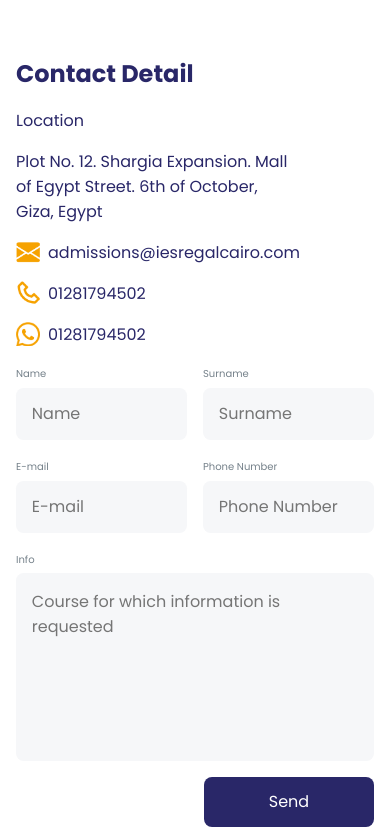
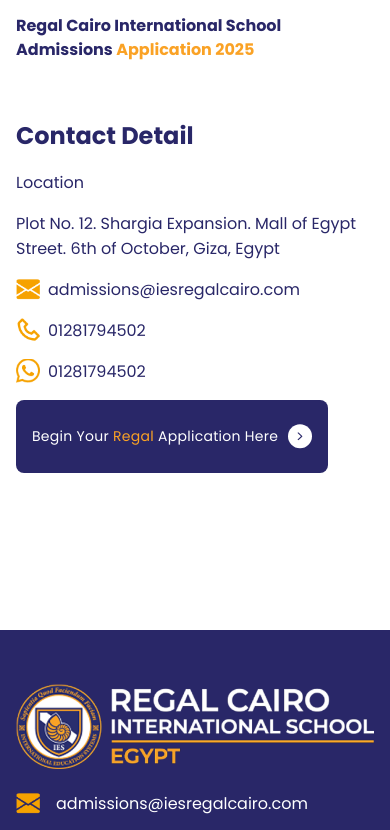
Before and after one commit to MKY-Communications/regal, a React (Vite) app: page / in a window 390 px wide. Shown: the part 8294-9124 px from the top of the page. Built offline with nearby package versions, Linux system fonts and the light colour scheme.

Commit message:
New Forms

```diff
--- a/src/assets/icons/index.tsx
+++ b/src/assets/icons/index.tsx
@@ -11,3 +11,4 @@
 export {default as SekIesApproach} from "./sek-ies-approach.png";
 export {default as TeamBasedLearning} from "./team-based-learning.png";
 export {default as PhoneTwoIcon} from "./phone-two.png";
+export {default as ArrowIcon} from "./next.svg"
--- a/src/components/ContactUs.css
+++ b/src/components/ContactUs.css
@@ -41,7 +41,7 @@
 .contact-us-details {
     color: var(--Regal-Purple);
     width: 100%;
-    max-width: 312px;
+    max-width: 700px;
     display: flex;
     flex-direction: column;
     align-items: flex-start;
@@ -53,7 +53,7 @@
 .contact-us-section__inner-container {
     display: flex;
     justify-content: space-between;
-    align-items: flex-start;
+    align-items: flex-end;
     width: 100%;
     gap: 1rem;
 }
@@ -61,6 +61,7 @@
 @media (max-width: 768px) {
     .contact-us-section__inner-container {
         flex-direction: column;
+        align-items: flex-start;
     }
 }
 
@@ -148,3 +149,37 @@
     width: 24px;
     height: 24px;
 }
+
+
+.contact-us-details__form-link {
+    display: flex;
+    padding: 1.5rem;
+    justify-content: center;
+    align-items: center;
+    gap: 1.5rem;
+
+    border-radius: 8px;
+    background: var(--Regal-Purple);
+
+    color: #FFF;
+
+    text-align: center;
+    font-family: Poppins;
+    font-size: 18px;
+    font-style: normal;
+    font-weight: 400;
+    line-height: 16.847px; /* 93.596% */
+    letter-spacing: 0.281px;
+}
+
+@media (max-width: 768px) {
+    .contact-us-details__form-link {
+        display: flex;
+        padding: 24px 16px;
+        justify-content: center;
+        align-items: center;
+        gap: 10px;
+
+        font-size: 0.875rem;
+    }
+}
--- a/src/components/ContactUs.tsx
+++ b/src/components/ContactUs.tsx
@@ -1,11 +1,12 @@
-import { useState } from "react";
+//import { useState } from "react";
 import "./ContactUs.css";
-import { MailIcon, PhoneIcon, PhoneTwoIcon } from "../assets/icons";
+import { MailIcon, PhoneIcon, PhoneTwoIcon, ArrowIcon } from "../assets/icons";
 
 
-const GoogleScripts: string = "https://script.google.com/macros/s/AKfycbx6ZJIxxoiWWGcboPnrT-_3oh3NEinX2FSdSgA-sCXtSERoipk22iVNL4NBYvkJBg/exec"
+//const GoogleScripts: string = "https://script.google.com/macros/s/AKfycbx6ZJIxxoiWWGcboPnrT-_3oh3NEinX2FSdSgA-sCXtSERoipk22iVNL4NBYvkJBg/exec"
 
 const ContactUs: React.FC = (): JSX.Element => {
+    /*
     const [sendingEmail, setSendingEmail] = useState<boolean>(false);
     const [formData, setFormData] = useState({
         name: "",
@@ -40,7 +41,7 @@
             setFormData({ name: "", surname: "", email: "", phone: "", message: "" });
         }
     };
-
+    */
     return (
         <div className="contact-us-section">
             <h2>
@@ -72,7 +73,16 @@
                         <a href="https://wa.me/01281794502" target="_blank">01281794502</a>
                     </div>
                 </div>
-                <form onSubmit={handleSubmit}>
+                <a className="contact-us-details__form-link" href="https://regalcis.typeform.com/2025admission" target="_blank">
+                <p>Begin Your <span className=" regal-orange-text">Regal</span> Application Here </p>
+                <img
+                    src={ArrowIcon}
+                    alt="Arrow Icon"
+                    decoding="async"
+                    loading="lazy"
+                />
+                </a>
+                {/* <form onSubmit={handleSubmit}>
                     <div className="form-row">
                         <div className="form-group">
                             <label className="form-label">Name</label>
@@ -145,7 +155,7 @@
                     <button role="submit" disabled={sendingEmail}>
                         {sendingEmail ? "Sending..." : "Send"}
                     </button>
-                </form>
+                </form>*/}
             </div>
         </div>
     );
```
Also changed, not shown: src/assets/icons/next.svg (added).
